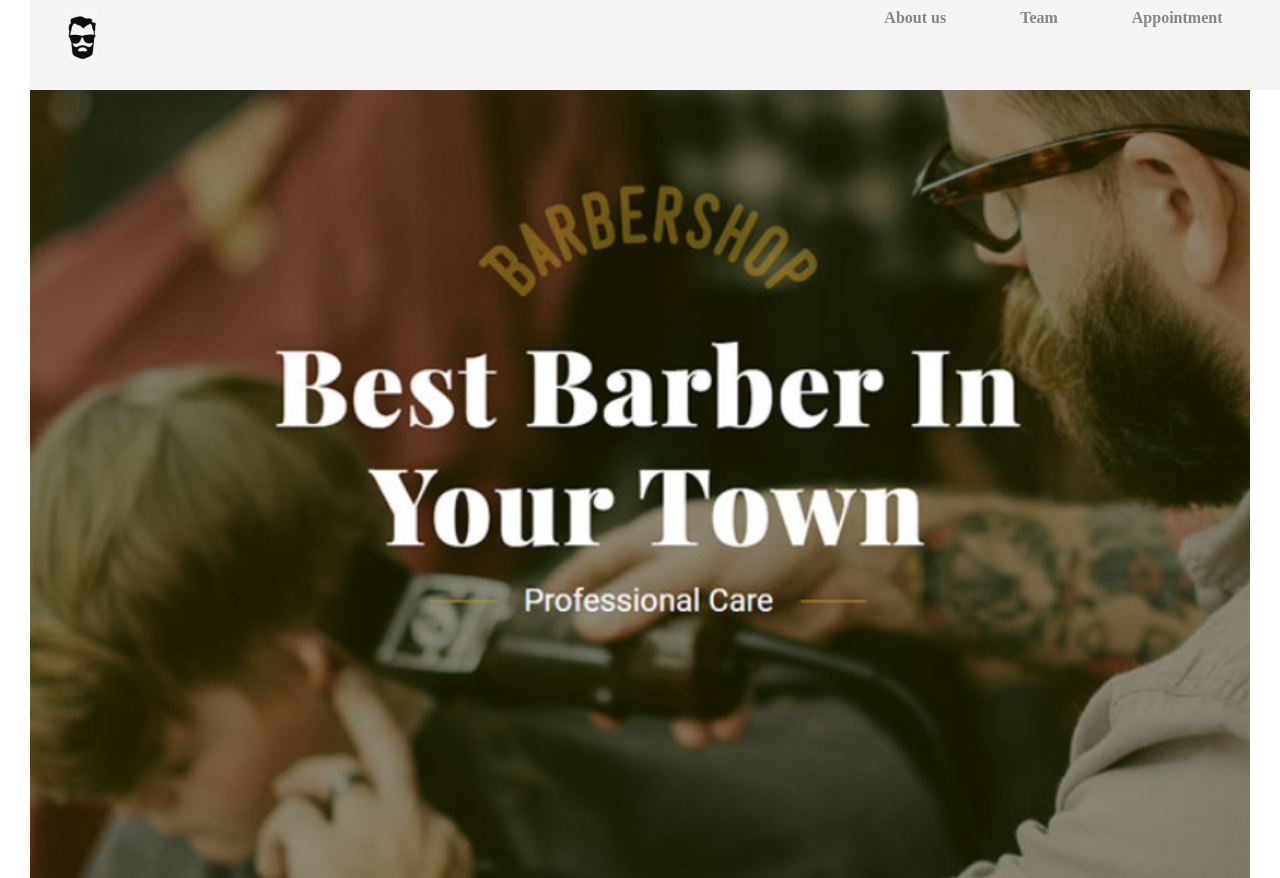
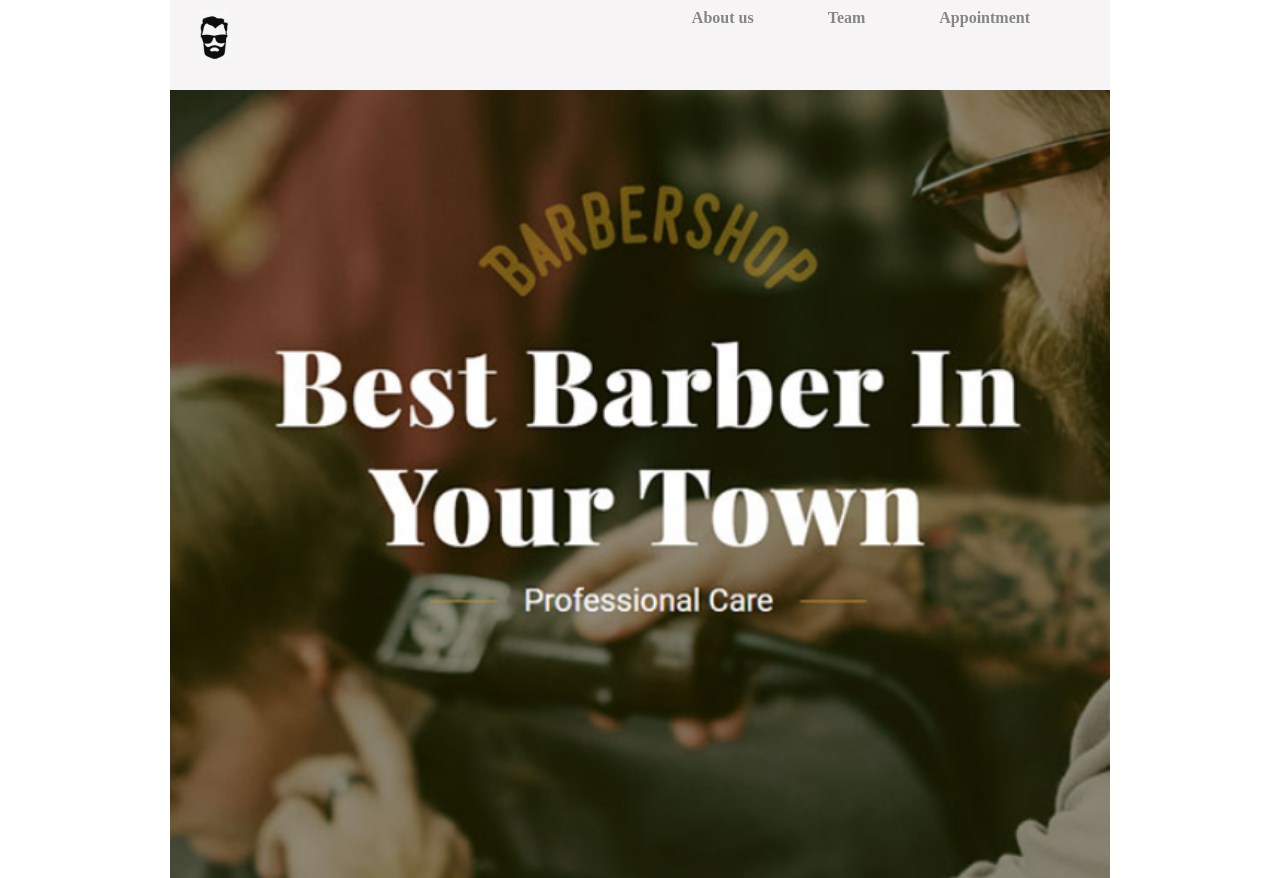
Before and after one commit to denisshirokikh/barber, a plain HTML site: page index.html in a window 1280 px wide. Shown: the top 878 px of the page. Drawn offline with nearby package versions, Linux system fonts and the light colour scheme.

Commit message:
made width 940 px

```diff
--- a/css/header.css
+++ b/css/header.css
@@ -1,11 +1,13 @@
 .header {
   position: fixed;
   position-right: 0;
-  width: 100%;
+  width: 940px;
   height: 90px;
   background: #f6f4f4;
   top: 0;
   opacity: 0.95;
+  margin-left: auto;
+
 }
 
 .header-logo {
--- a/css/stylesheet.css
+++ b/css/stylesheet.css
@@ -1,9 +1,12 @@
 body {
   padding-left: 30px;
   padding-right: 30px;
+  max-width: 940px;
+  margin-left: auto;
+  margin-right: auto;
 }
 .container {
-  max-width: 1265px;
+  max-width: 940px;
   margin-left: auto;
   margin-right: auto;
   position: center;
```
